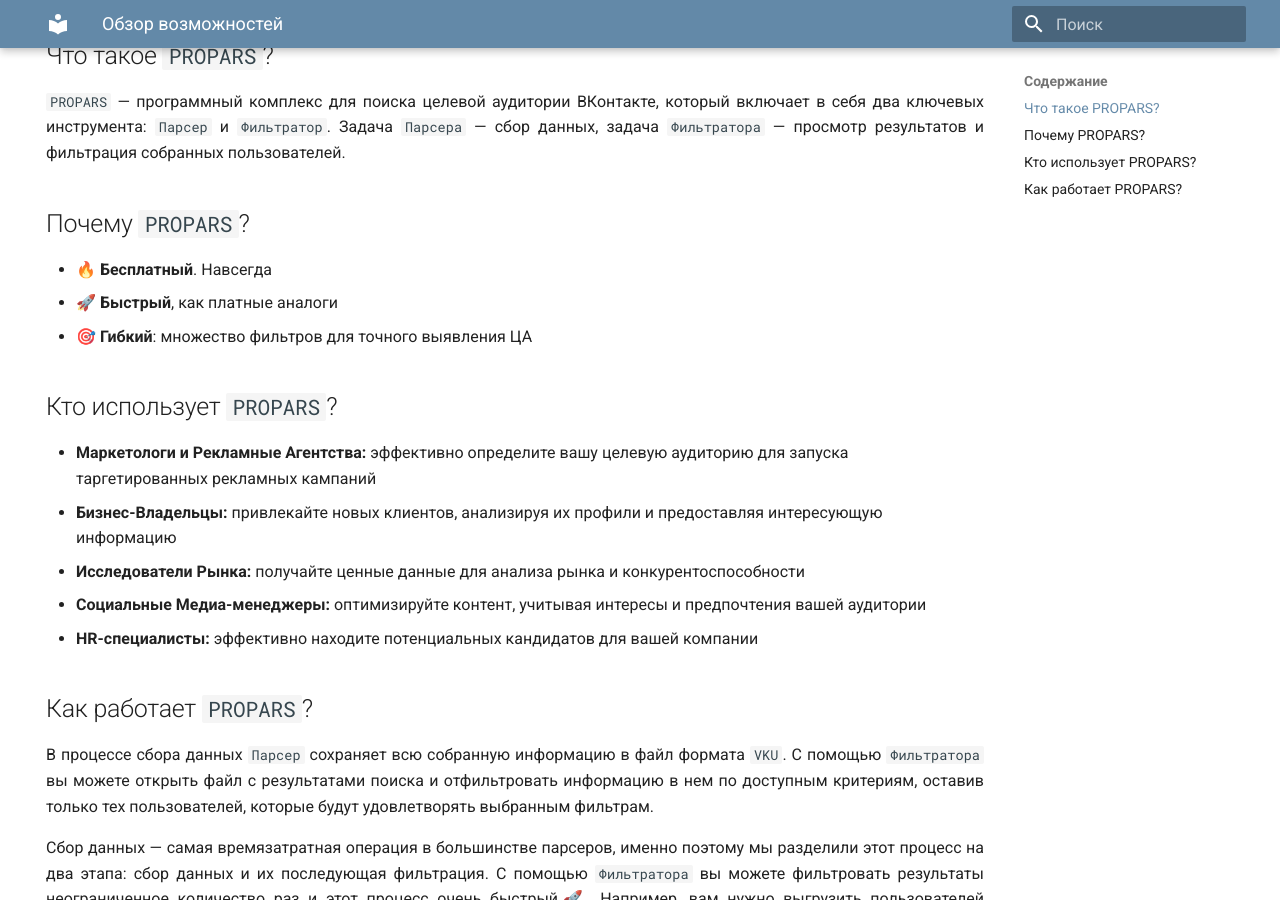
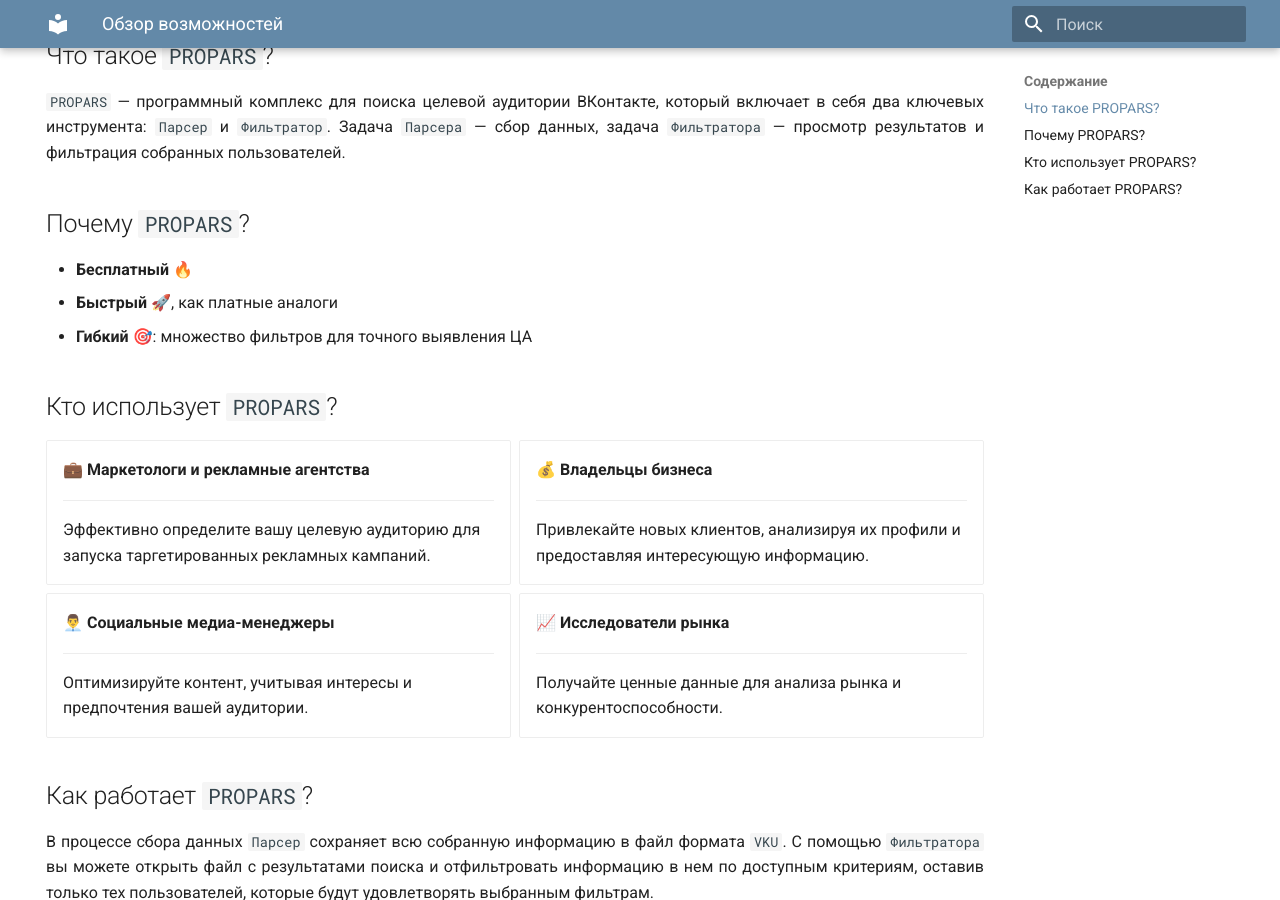
Before and after one commit to VK-Utility/docs, an MkDocs documentation site: the page built from docs/review.md, in a window 1280 px wide and 900 px high, scrolled down 353 px. Built offline with MkDocs 1.6.1 and Material for MkDocs 9.7.7, drawn with Linux system fonts in a browser that asks for light colours; some of the changed lines change nothing that is shown.

Commit message:
Update review page

```diff
--- a/docs/review.md
+++ b/docs/review.md
@@ -18,13 +18,41 @@
 </div>
 
 ## Почему `PROPARS`?
-- 🔥 **Бесплатный**. Навсегда
-- 🚀 **Быстрый**, как платные аналоги
-- 🎯 **Гибкий**: множество фильтров для точного выявления ЦА
+- **Бесплатный** 🔥
+- **Быстрый** 🚀, как платные аналоги
+- **Гибкий** 🎯: множество фильтров для точного выявления ЦА
 
 ## Кто использует `PROPARS`?
 
-<div style="text-align: left">
+<div class="grid cards" markdown>
+
+-   💼 __Маркетологи и рекламные агентства__
+
+    ---
+
+    Эффективно определите вашу целевую аудиторию для запуска таргетированных рекламных кампаний.
+
+-   💰 __Владельцы бизнеса__
+
+    ---
+
+    Привлекайте новых клиентов, анализируя их профили и предоставляя интересующую информацию.
+
+-   👨‍💼 __Социальные медиа-менеджеры__
+
+    ---
+
+    Оптимизируйте контент, учитывая интересы и предпочтения вашей аудитории.
+
+-   📈 __Исследователи рынка__
+
+    ---
+
+    Получайте ценные данные для анализа рынка и конкурентоспособности.
+
+</div>
+
+<!-- <div style="text-align: left">
   <ul>
     <li><b>Маркетологи и Рекламные Агентства:</b> эффективно определите вашу целевую аудиторию для запуска таргетированных рекламных кампаний</li>
     <li><b>Бизнес-Владельцы:</b> привлекайте новых клиентов, анализируя их профили и предоставляя интересующую информацию</li>
@@ -32,7 +60,7 @@
     <li><b>Социальные Медиа-менеджеры:</b> оптимизируйте контент, учитывая интересы и предпочтения вашей аудитории</li>
     <li><b>HR-специалисты:</b> эффективно находите потенциальных кандидатов для вашей компании</li>
   </ul>
-</div>
+</div> -->
 
 ## Как работает `PROPARS`?
 
```
